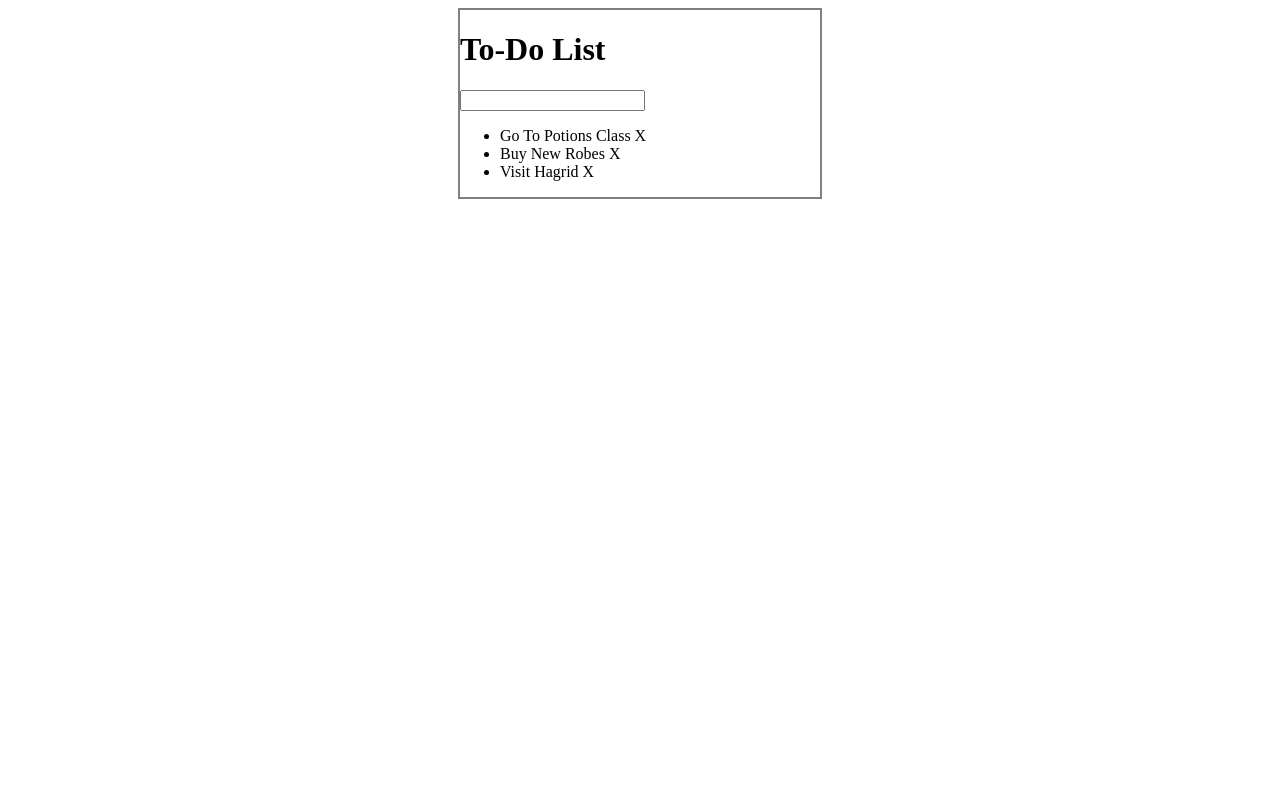
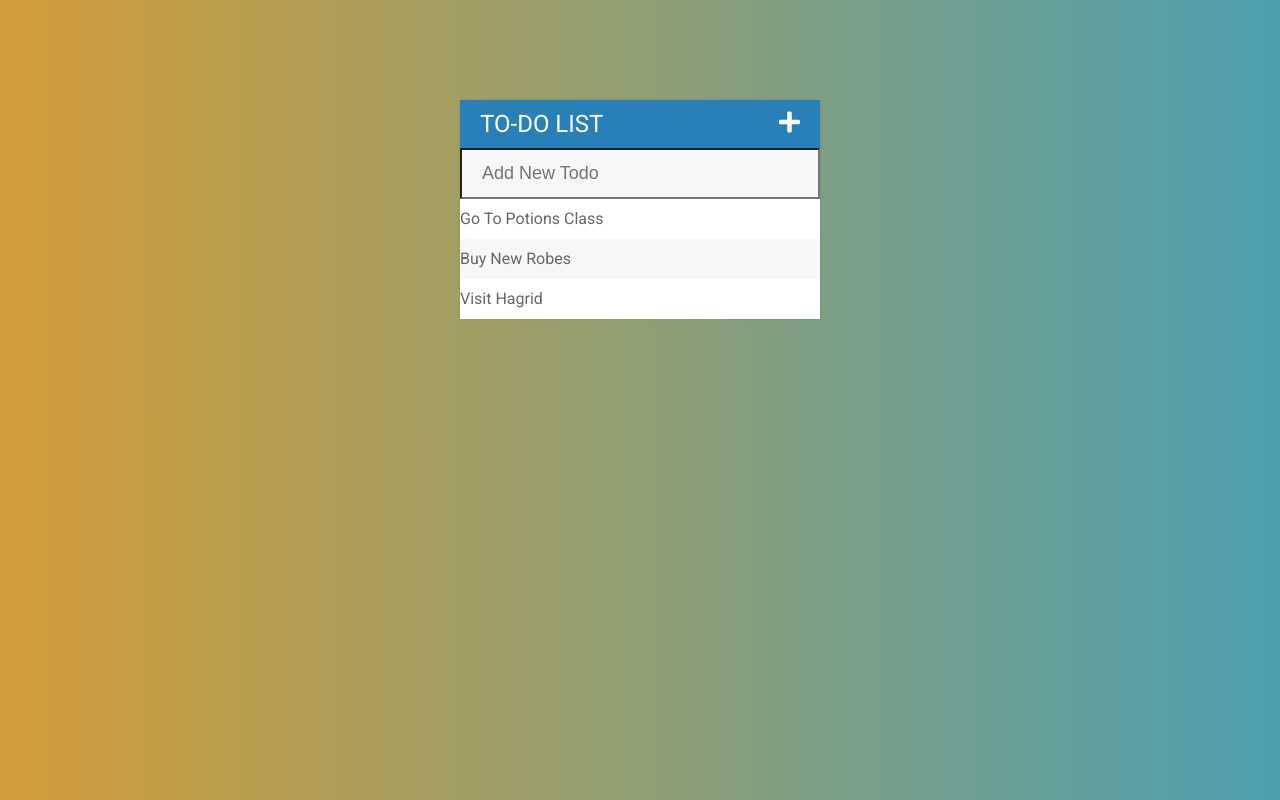
Before and after one commit to FunkyFries/todoList, a plain HTML site: page index.html in a window 1280 px wide. Drawn offline with Linux system fonts and the light colour scheme; files whose address does not match are found by name.

Commit message:
Updated css, js, and html

```diff
--- a/assets/css/todos.css
+++ b/assets/css/todos.css
@@ -1,10 +1,90 @@
+body {
+    font-family: Roboto;
+    background: #4DA0B0;  /* fallback for old browsers */
+    background: -webkit-linear-gradient(to right, #D39D38, #4DA0B0);  /* Chrome 10-25, Safari 5.1-6 */
+    background: linear-gradient(to right, #D39D38, #4DA0B0); /* W3C, IE 10+/ Edge, Firefox 16+, Chrome 26+, Opera 12+, Safari 7+ */
+}
+
+li {
+    background-color: rgb(255, 255, 255);
+    height: 40px;
+    line-height: 40px;
+    color: rgb(102, 102, 102);
+}
+
+li:nth-child(2n){
+    background-color: rgb(247, 247, 247);
+}
+
+input {
+    font-size: 18px;
+    color: rgb(41, 128, 185);
+    background-color: rgb(247, 247, 247);
+    width: 100%;
+    padding: 13px 13px 13px 20px;
+    box-sizing: border-box;
+}
+
+input:focus {
+    background-color: rgb(255, 255, 255);
+    border: 3px solid rgb(41, 128, 185);
+    outline: none;
+}
+
 #container {
-    border: 2px solid gray;
+    box-shadow: 0 0 3px rgba(0, 0, 0, 0.1);
     width: 360px;
-    margin: 0 auto;
+    margin: 100px auto;
+    background-color: rgb(247, 247, 247);
 }
 
 .strikethrough {
     text-decoration: line-through;
-    color: gray;
+    color: rgb(128, 128, 128);
 }
+
+.fa-plus {
+    float: right;
+}
+
+span {
+    background-color: rgb(231, 76, 76);
+    height: 40px;
+    text-align: center;
+    color: rgb(255, 255, 255);
+    display: none;
+    width: 40px;
+    float: right;
+}
+
+li:hover span {
+    display: block;
+}
+
+h1 {
+    background-color: rgb(41, 128, 185);
+    color: rgb(255, 255, 255);
+    margin: 0;
+    padding: 10px 20px;
+    text-transform: uppercase;
+    font-size: 24px;
+    font-weight: normal;
+}
+
+ul {
+    list-style: none;
+    margin: 0;
+    padding: 0;
+}
+
+/* @keyframes fadeOut {
+   0% {opacity: 1;}
+   100% {opacity: 0;}
+}
+
+.fadeOut {
+    -webkit-animation-name: fadeOut;
+    animation-name: fadeOut;
+    -webkit-animation-duration: 2s;
+    animation-duration: 2s;
+} */
--- a/assets/js/todos.js
+++ b/assets/js/todos.js
@@ -2,9 +2,24 @@ var listItemParent = document.querySelector("ul");
 listItemParent.addEventListener("click", strikeThroughText, false);
 
 function strikeThroughText(e) {
-    if (e.target !== e.currentTarget) {
+    if ((e.target !== e.currentTarget) && (/todoItem/.test(e.target.className)) ) {
         var clickedItem = e.target;
         clickedItem.classList.toggle("strikethrough");
     }
     e.stopPropagation();
 }
+
+$("ul").on("click", ".deleteButton", function fadeOutAndRemove(e) {
+    $(this).parent().fadeOut(500, function () {
+        $(this).remove();
+    });
+    e.stopPropagation();
+});
+
+$("input[type='text']").keypress(function(e){
+    if(e.which === 13) {
+        var newTodoText = $(this).val();
+        $("ul").append("<li class='todoItem'>" + newTodoText + "<span class='deleteButton'><i class='fas fa-trash'></i></span>" + "</li>")
+        $(this).val("");
+    }
+});
--- a/index.html
+++ b/index.html
@@ -6,15 +6,18 @@
     <title>Todo List</title>
     <meta name="viewport" content="width=device-width, initial-scale=1">
     <link rel="stylesheet" type="text/css" media="screen" href="C:\Users\Ryan\Documents\html class\todoList\assets\css\todos.css" />
+    <link href="https://fonts.googleapis.com/css?family=Roboto:400,500,700" rel="stylesheet">
+    <link rel="stylesheet" href="https://use.fontawesome.com/releases/v5.2.0/css/all.css" integrity="sha384-hWVjflwFxL6sNzntih27bfxkr27PmbbK/iSvJ+a4+0owXq79v+lsFkW54bOGbiDQ"
+        crossorigin="anonymous">
 </head>
 <body>
 <div id="container">
-    <h1>To-Do List</h1>
-    <input type="text">
+    <h1>To-Do List<i class="fas fa-plus"></i></h1>
+    <input type="text" placeholder="Add New Todo">
     <ul>
-        <li id="1">Go To Potions Class <span>X</span></li>
-        <li id="2">Buy New Robes <span>X</span></li>
-        <li id="3">Visit Hagrid <span>X</span></li>
+        <li class="todoItem">Go To Potions Class <span class="deleteButton"><i class="fas fa-trash"></i></span></li>
+        <li class="todoItem">Buy New Robes <span class="deleteButton"><i class="fas fa-trash"></i></span></li>
+        <li class="todoItem">Visit Hagrid <span class="deleteButton"><i class="fas fa-trash"></i></span></li>
     </ul>
 </div>
 
```
